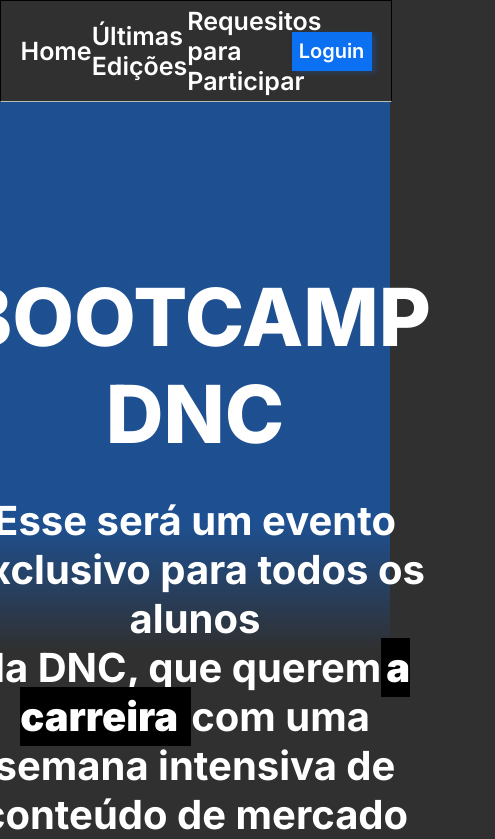
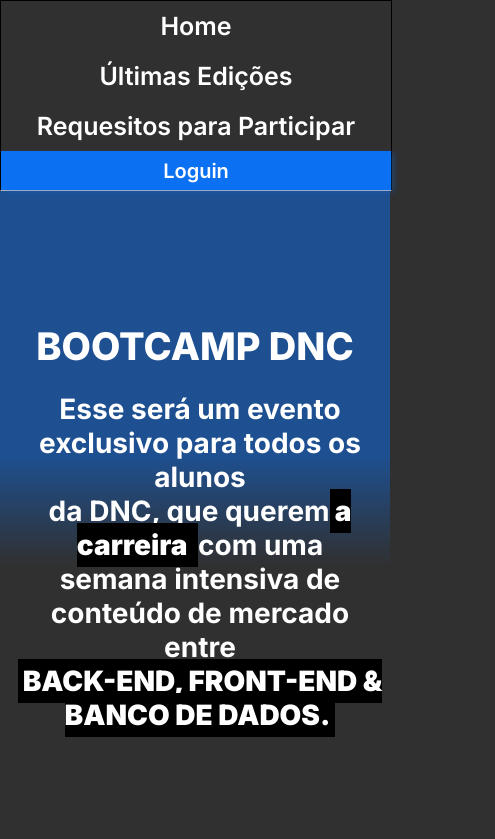
Before and after one commit to NatanASSIS99/Bootcamp-dnc, a plain HTML site: page index.html in a window 390 px wide. Shown: the top 839 px of the page, 495 px wide, since content can reach past the window. Drawn offline with Linux system fonts and the light colour scheme.

Commit message:
iniciando a responsividade da página

```diff
--- a/estilo.css
+++ b/estilo.css
@@ -51,7 +51,7 @@
             background-color: #0c70f2;
             border: 0px;
             height: 39px;
-            width: 80px;
+
             font-family: var(--fonte-padrao);
             font-size: 20px;
             font-weight: 600;
@@ -275,3 +275,54 @@
                 color: var(--cinza-houver);
 
                 }
+
+/*menu Query*/
+
+@media only screen and (max-width: 600px){
+    #principal{
+
+        flex-direction: column;
+        height: auto;
+
+    }
+    #menu{
+        flex-direction: column;
+        width: 100% ;
+        margin: 0px;
+
+    }
+
+    #menu a{
+        display: flex;
+        align-items: center;
+        height: 50px;
+
+    }
+
+    #principal button {
+        width: 100%;
+        margin: 0px;
+
+    }
+
+    /*section*/
+
+    section h1{
+        font-size: 38px ;
+    }
+
+    section h2{
+        font-size: 28px;
+        padding-right: 5px;
+        padding-left: 15px;
+    }
+
+    form{
+        width:95% ;
+        font-size: 20px;
+
+    }
+    .checkbox-itens label{
+        font-size: 17px ;
+    }
+}
```
